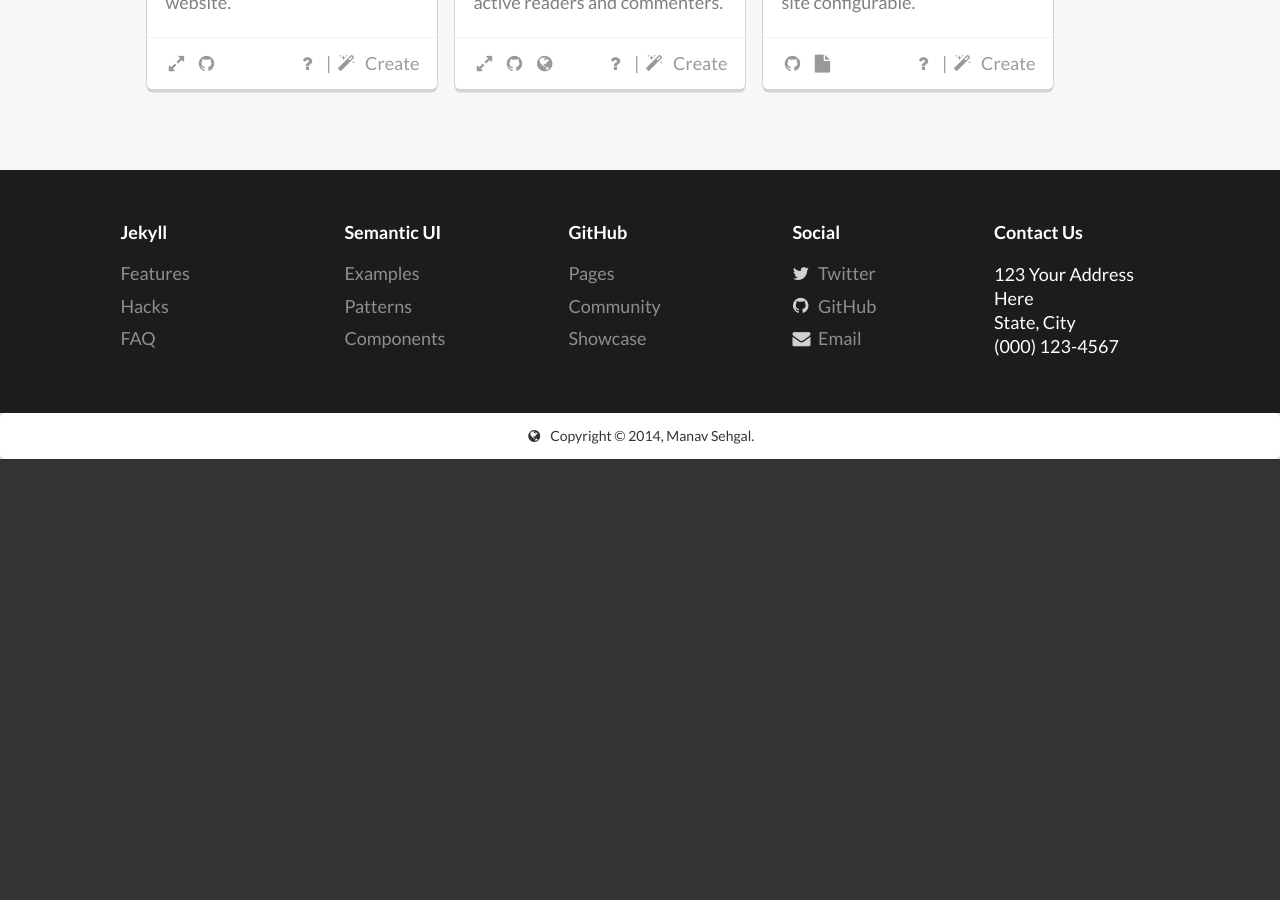
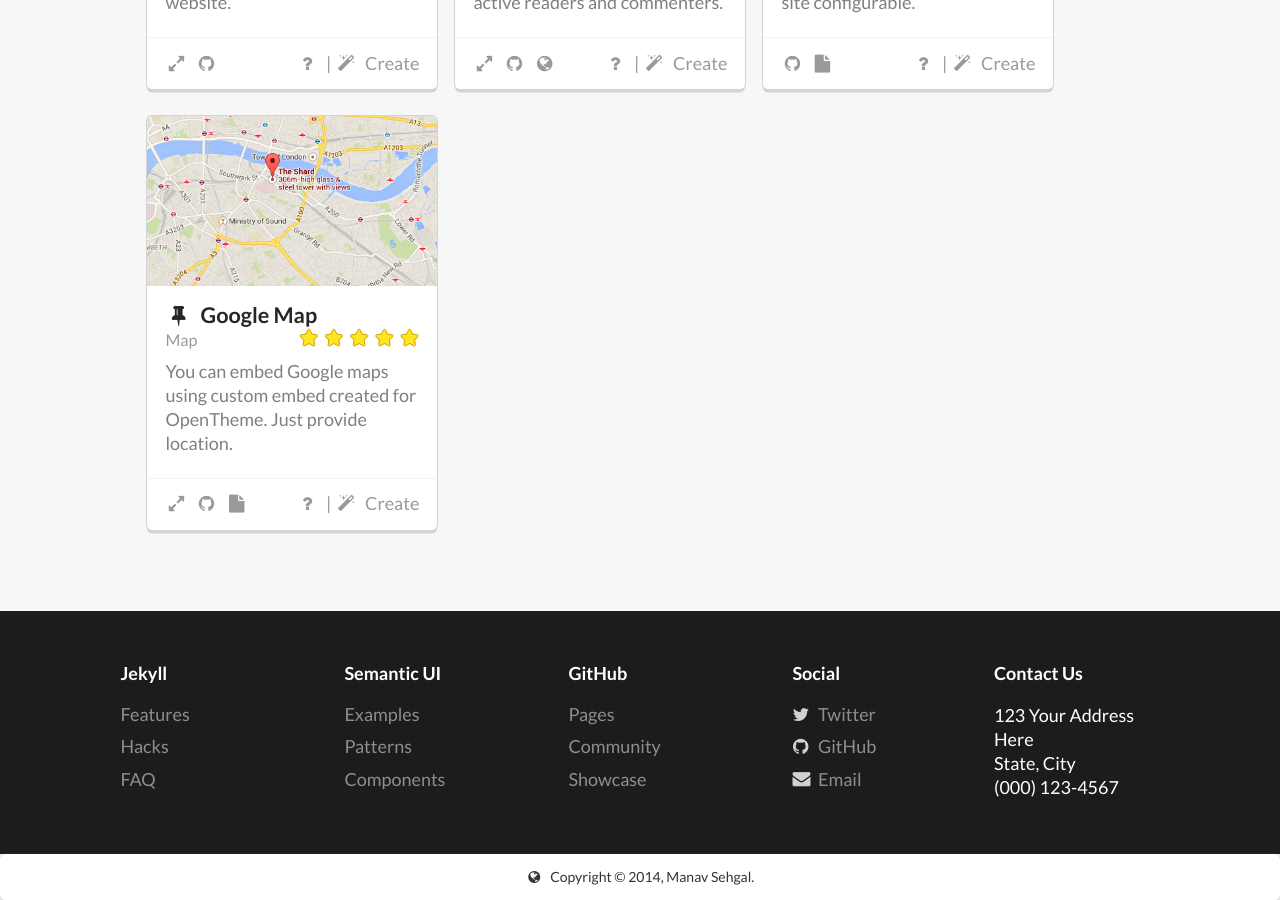
Before and after one commit to manavsehgal/opentheme, a Jekyll site: the page built from index.html, in a window 1280 px wide and 900 px high, scrolled down 3423 px. Built offline with Jekyll 4.4.1, drawn with Linux system fonts in a browser that asks for light colours; nearby versions of some CDN libraries; before the commit the page ends 3882 px from its top, so only the background shows below that.

Commit message:
Google Map custom embed added

```diff
--- a/_config.yml
+++ b/_config.yml
@@ -28,6 +28,14 @@
 # Embeds
 disqus_name: opentheme  # Your site name at Disqus
 youtube_controls: 0  # Turn on=1/off=0 Youtube player features when embedding videos
+google_map_zoom: 18 # 1=Global zoom 18=Street Level
+google_map_view: satellite # hybrid | satellite | roadmap
+google_map_height: 450 # Default map height. Width adjusts to container.
+
+# API Keys
+
+# PLEASE DO NOT USE THIS KEY. Get your own free at https://code.google.com/apis/console/
+google_api_key: AIzaSyDmt_iRsE8kQ1glUPC2GZpNLBsw1Laj9_0
 
 # Build settings
 markdown: kramdown
--- a/_data/embeds.yml
+++ b/_data/embeds.yml
@@ -3,7 +3,7 @@
   # Description of embed
   about: An Embedded Tweet brings brings the best content created on Twitter into your article or website.
 
-  group: Social    # Social, News, Doc, RSS, Video, Photo, Graphic
+  group: Social    # Social, News, Doc, RSS, Video, Photo, Graphic, Map
   image: /img/embed/twitter-bird.jpg              # Image used in card view
   icon: twitter              # Icon used in table view. Refer http://semantic-ui.com/elements/icon.html
   scope: None              # Site, Post configurable. None, if per use case.
@@ -45,3 +45,16 @@
   create: https://www.youtube.com/
   docs: https://support.google.com/youtube/answer/171780?hl=en
   usecase: "http://opentheme.co/theme/2014/12/01/starter-post/#youtube"
+
+- name: Google Map
+  about: You can embed Google maps using custom embed created for OpenTheme. Just provide location.
+  group: Map
+  image: /img/embed/map.png
+  icon: pin
+  scope: Post
+  responsive: true
+  jekyll_friendly: true
+  rating: 5
+  create: https://developers.google.com/maps/documentation/embed/start
+  docs: https://developers.google.com/maps/documentation/embed/guide
+  usecase: "http://opentheme.co/theme/2014/12/01/starter-post/#map"
--- a/_includes/page-bar.html
+++ b/_includes/page-bar.html
@@ -3,7 +3,7 @@
     <i class="home icon"></i>
     Home
     </a>
-    <a class="item" href="{% post_url /blog/2014-11-26-open-cloud-based-workflow-for-designing-your-website %}">
+    <a class="item" href="{% post_url /blog/2014-12-1-starter-post %}">
     <i class="edit layout icon"></i>
     Blog Post
     </a>
--- a/_posts/blog/2014-12-1-starter-post.md
+++ b/_posts/blog/2014-12-1-starter-post.md
@@ -58,6 +58,13 @@
 
 {% include embed-youtube.html video="eRsGyueVLvQ" %}
 
+### Embed Google Maps
+
+You can embed Google maps using custom embed created for OpenTheme. Just provide the location in url escaped format.
+Specify custom height for the map viewer, otherwise site default is taken. Width adjusts responsively to container.
+
+{% include embed-google-map.html location="The+Shard+London" height=450 %}
+
 ### References
 
 - [Markdown cheatsheet](https://github.com/adam-p/markdown-here/wiki/Markdown-Cheatsheet) is a good place to start for Markdown syntax.
```
Also changed, not shown: _includes/embed-google-map.html (added, +9 -0 lines), img/embed/map.png (added).
